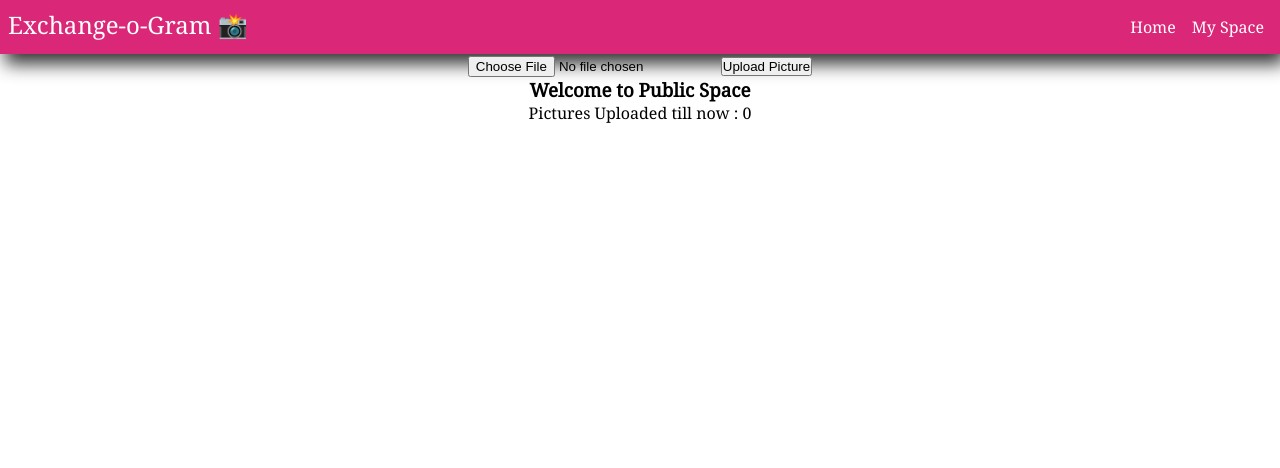
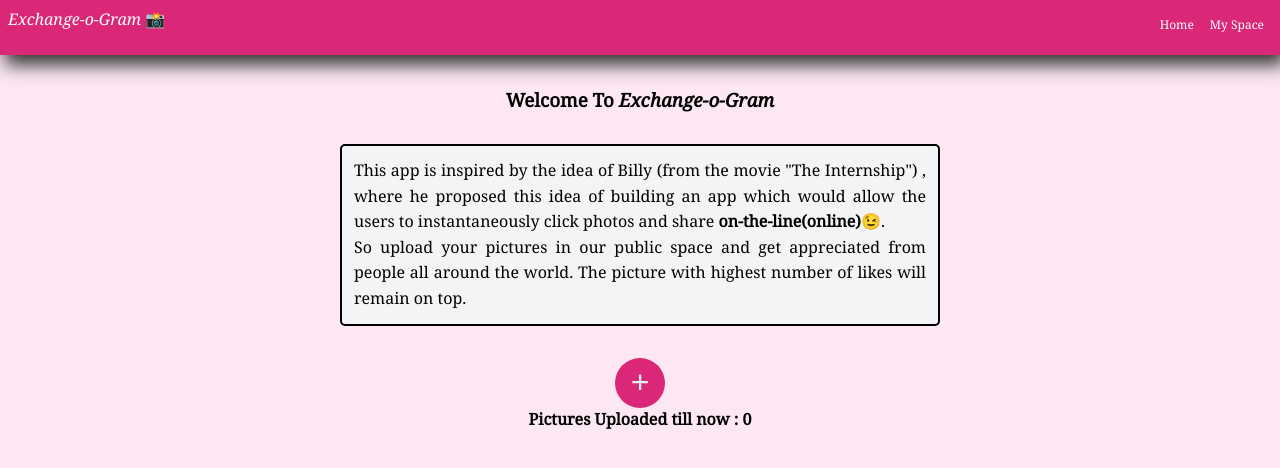
Before and after one commit to DEEPKIRANC/Exchange-o-Gram, a React (Create React App) app in the folder exchange-o-gram/: page / in a window 1280 px wide. Shown: the top 468 px of the page. Built offline with nearby package versions, Linux system fonts and the light colour scheme.

Commit message:
Add Components and styling

```diff
--- a/exchange-o-gram/src/components/Header.js
+++ b/exchange-o-gram/src/components/Header.js
@@ -3,7 +3,7 @@ import "../styles/header.css";
 function header() {
     return (
         <div className="header">
-            <h2 className="title">Exchange-o-Gram 📸</h2>
+            <h2 className="title">Exchange-o-Gram <span> 📸 </span></h2>
             <div className="header__elements">
                 <span>Home</span>
                 <span>My Space</span>
--- a/exchange-o-gram/src/components/PublicSpace.js
+++ b/exchange-o-gram/src/components/PublicSpace.js
@@ -1,10 +1,11 @@
 import React from 'react'
-
+import "../styles/publicspace.css";
 function PublicSpace() {
     return (
-        <div>
-            <h3>Welcome to Public Space</h3>
-            <span>Pictures Uploaded till now : 0</span>
+        <div className="publicspace">
+
+            <span className="secondary">Pictures Uploaded till now : 0</span>
+
         </div>
     )
 }
--- a/exchange-o-gram/src/components/Uploader.js
+++ b/exchange-o-gram/src/components/Uploader.js
@@ -1,12 +1,36 @@
-import React from 'react'
+import React,{useRef} from 'react'
+import "../styles/uploader.css"
+function Uploader() {
+    const divModal=useRef();
+    const closeBtn=useRef();
+    const openUploader=()=>{
+        console.log(divModal);
+        divModal.current.style.display="block";
+        closeBtn.current.onclick=function()
+        {
+            divModal.current.style.display="none";
 
-function Uploader() {
+        }
+    }
     return (
-        <div>
-            <form>
-                <input type="file"/>
-                <button>Upload Picture</button>
-            </form>
+        <div className="uploadSection">
+                <h3>Welcome To <i>Exchange-o-Gram</i></h3>
+
+
+                <div className="ideaInfo">
+                    <p>This app is inspired by the idea of Billy (from the movie "The Internship") , where he proposed this idea of building an app which would allow the users to instantaneously click photos and share <b>on-the-line(online)</b>😉.
+                    <p>So upload your pictures in our public space and get appreciated from people all around the world. The picture with highest number of likes will remain on top. </p>
+                    </p>
+                </div>
+
+                <button className="openBTN" onClick={openUploader}>+</button>
+            <div ref={divModal} id="modal" className="uploaderModal">
+                <form>
+                    <span ref={closeBtn} className="close">&times;</span>
+                    <input type="file"/>
+                    <button>Upload Picture</button>
+                </form>
+            </div>
         </div>
     )
 }
--- a/exchange-o-gram/src/index.css
+++ b/exchange-o-gram/src/index.css
@@ -5,6 +5,7 @@ body {
     sans-serif;
   -webkit-font-smoothing: antialiased;
   -moz-osx-font-smoothing: grayscale;
+  background-color: #FCE7F3;
 }
 
 code {
--- a/exchange-o-gram/src/styles/header.css
+++ b/exchange-o-gram/src/styles/header.css
@@ -12,20 +12,42 @@
     padding:0.5rem;
     background-color: #DB2777;
     box-shadow:5px 10px 18px #333;
+    user-select: none;
 }
 .title
 {
 
     color:white;
     font-weight: normal;
+    font-style: italic;
+    font-family:'Noto Serif';
+    font-size: 1rem;
 
+}
+.title span
+{
+    font-style: normal;
 }
 .header__elements
 {
     display: flex;
     padding:0.5rem;
     color:white;
+    cursor:pointer;
+    outline: none;
+    user-select: none;
 
+}
+.header__elements span
+{
+    padding-bottom: 0.25rem;
+    border-bottom:2px solid #DB2777;
+    transition: 0.3s;
+    font-size: 0.75rem;
+}
+.header__elements span:hover
+{
+    border-bottom:2px solid white;
 }
 .header__elements >span:nth-child(2)
 {
--- /dev/null
+++ b/exchange-o-gram/src/styles/publicspace.css
@@ -0,0 +1,13 @@
+*
+{
+    margin:0;
+    padding:0;
+    box-sizing: border-box;
+}
+
+.publicspace > span
+{
+
+    margin-top:2rem;
+    font-weight: bold;
+}
--- /dev/null
+++ b/exchange-o-gram/src/styles/uploader.css
@@ -0,0 +1,82 @@
+*
+{
+    margin:0;
+    padding:0;
+    box-sizing: border-box;
+}
+
+.ideaInfo
+{
+    max-width: 600px;
+    padding:0.75rem;
+    margin:0 auto;
+    background-color: #F3F4F6;
+    text-align: justify;
+    border:2px solid black;
+    border-radius: 5px;
+    margin-top: 2rem;
+    line-height: 1.6;
+}
+
+.uploadSection > h3
+{
+margin-top: 2rem;
+}
+.uploadSection > hr
+{
+    width:25%;
+    background-color: black;
+    height: 5px;
+}
+
+.openBTN
+{
+    margin-top: 2rem;
+    height:50px;
+    width:50px;
+    border-radius: 50%;
+    transition: 0.3s;
+    outline: none;
+    font-size: 2rem;
+    background-color: #DB2777;
+    border:none;
+    color:#f1f1f1;
+
+}
+.openBTN:hover,.openBTN:focus
+{
+    cursor: pointer;
+    background-color: #333;
+    color:#DB2777;
+}
+
+
+.uploaderModal
+{
+    display: none;
+    z-index: 1;
+    position:fixed;
+    width:100%;
+    height:100%;
+    padding-top:200px;
+    top:0;
+    left:0;
+    background-color: rgb(0,0,0);
+    background-color: rgba(253, 252, 252, 0.8);
+}
+.close {
+    position: absolute;
+    top: 15px;
+    right: 35px;
+    color: black;
+    font-size: 40px;
+    font-weight: bold;
+    transition: 0.3s;
+  }
+
+  .close:hover,
+  .close:focus {
+    color: #333;
+    text-decoration: none;
+    cursor: pointer;
+  }
```
